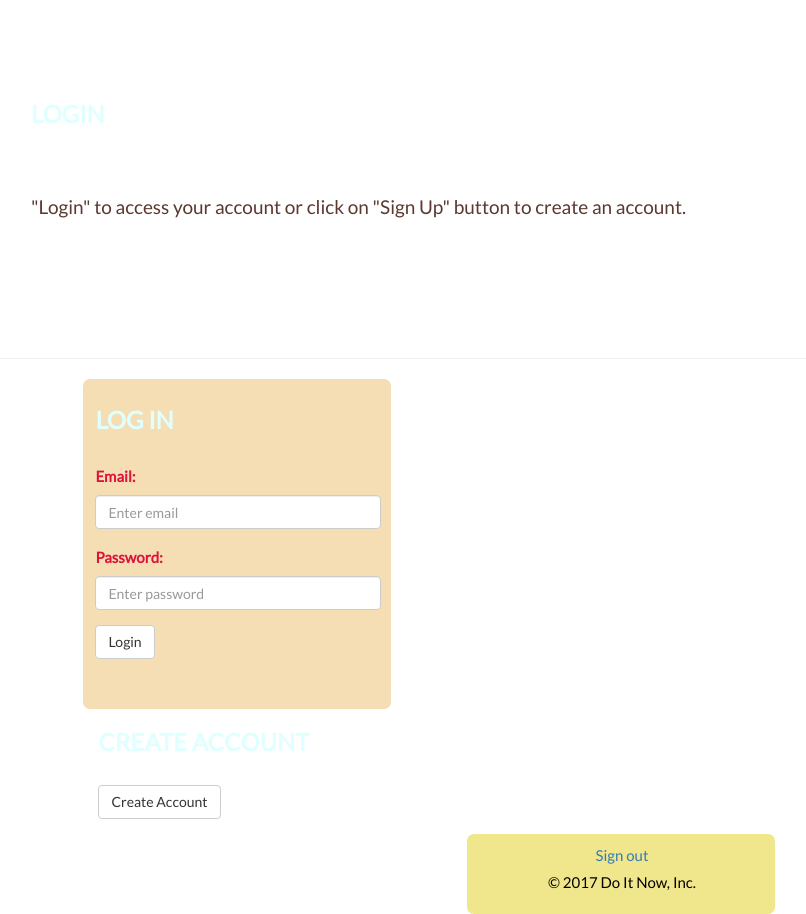
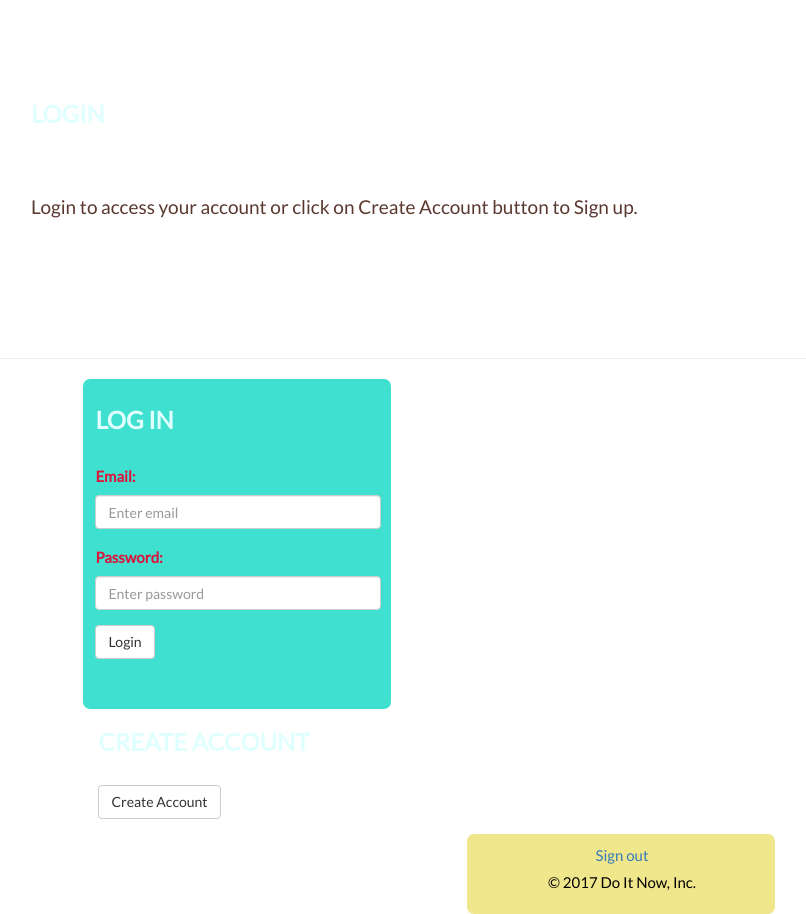
Before and after one commit to unniblue1/finalproject_q, a PHP site: page /project/login.php in a window 1280 px wide. Shown: the part 192-1106 px from the top of the page, without its empty margins (19-825 px from the left). Run offline with PHP 8.4, Linux system fonts and the light colour scheme; some libraries are stand-ins or nearby versions.

Commit message:
committing login changes

```diff
--- a/project/login.php
+++ b/project/login.php
@@ -8,7 +8,7 @@
   <div class="row">
     <div class="col-sm-8">
       <h2>Login</h2><br>
-      <h4> "Login" to access your account or click on "Sign Up" button to create an account.</h4>
+      <h4> Login to access your account or click on Create Account button to Sign up.</h4>
       <br>
     </div>
   </div>
@@ -16,7 +16,7 @@
 
 
 <hr>
-<div class="container" style="width: 24%;position: relative;left: -30%;background: #F5DEB3;padding: 8px 10px 8px 12px;color: #DC143C;border-radius: 7px;" >
+<div class="container" style="width: 24%;position: relative;left: -30%;background: #40E0D0;padding: 8px 10px 8px 12px;color: #DC143C;border-radius: 7px;" >
   <h2>Log In</h2>
   <form method="post" action="index.php" >
     <div class="form-group">
```
